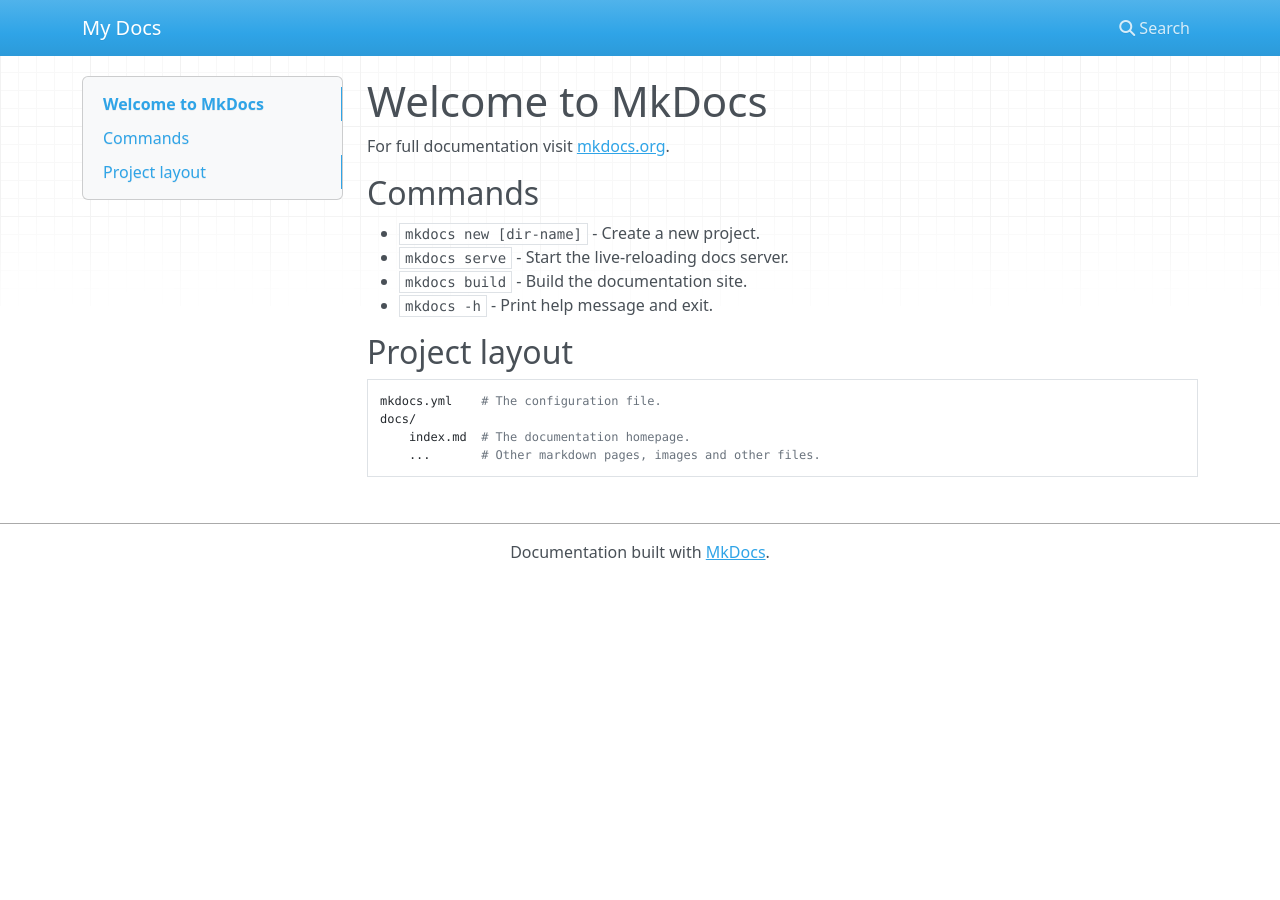
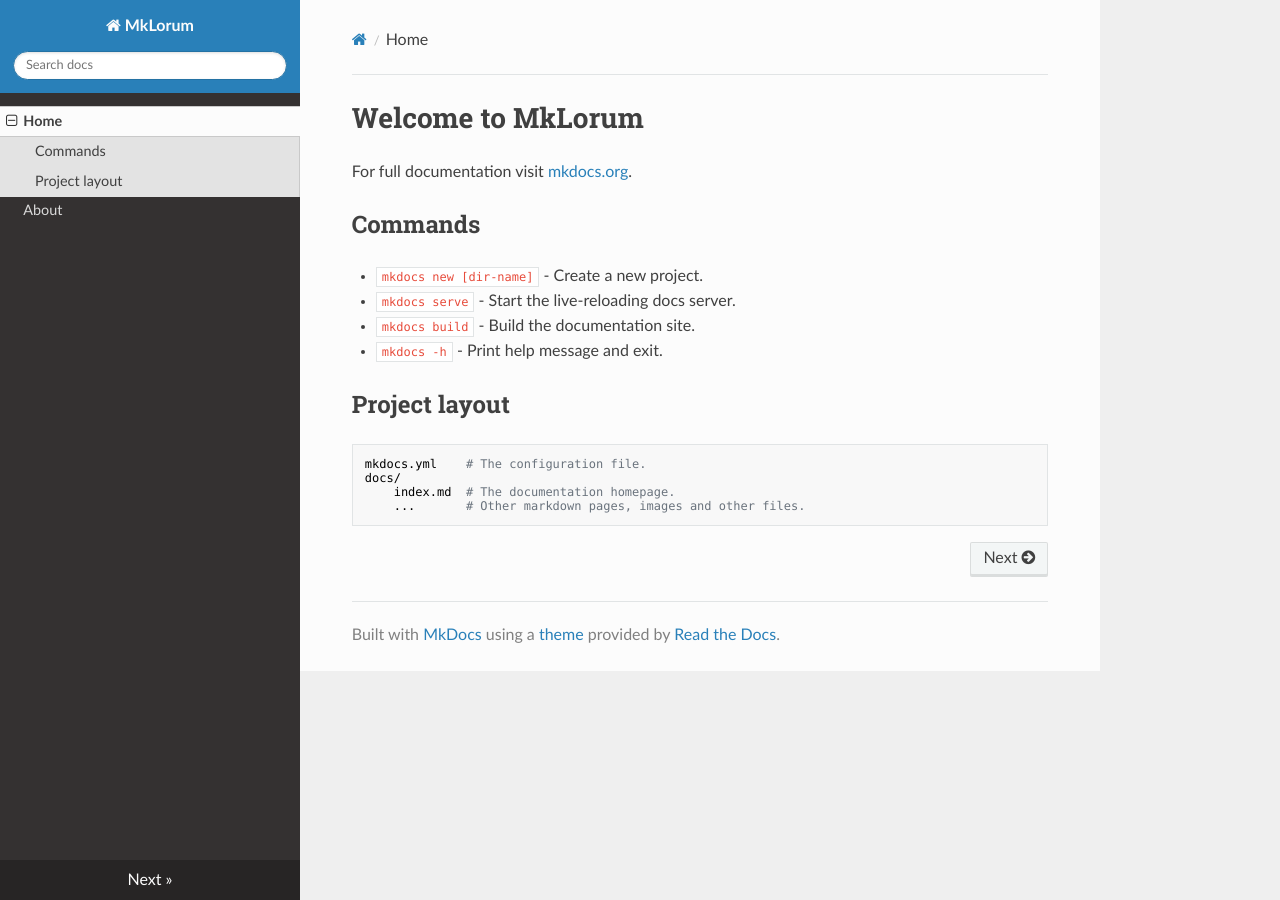
Before and after one commit to OpenTimelineIO/otio-youtube-example, an MkDocs documentation site: the page built from docs/index.md, in a window 1280 px wide. Built offline with MkDocs 1.6.1, drawn with Linux system fonts in a browser that asks for light colours; nearby versions of some CDN libraries.

Commit message:
Add read the docs theme

```diff
--- a/docs/index.md
+++ b/docs/index.md
@@ -1,4 +1,4 @@
-# Welcome to MkDocs
+# Welcome to MkLorum
 
 For full documentation visit [mkdocs.org](https://www.mkdocs.org).
 
--- a/mkdocs.yml
+++ b/mkdocs.yml
@@ -1 +1,6 @@
-site_name: My Docs
+site_name: MkLorum
+site_url: https://example.com/
+nav:
+    - Home: index.md
+    - About: about.md
+theme: readthedocs
```
Also changed, not shown: docs/about.md (added, +44 -0 lines).
